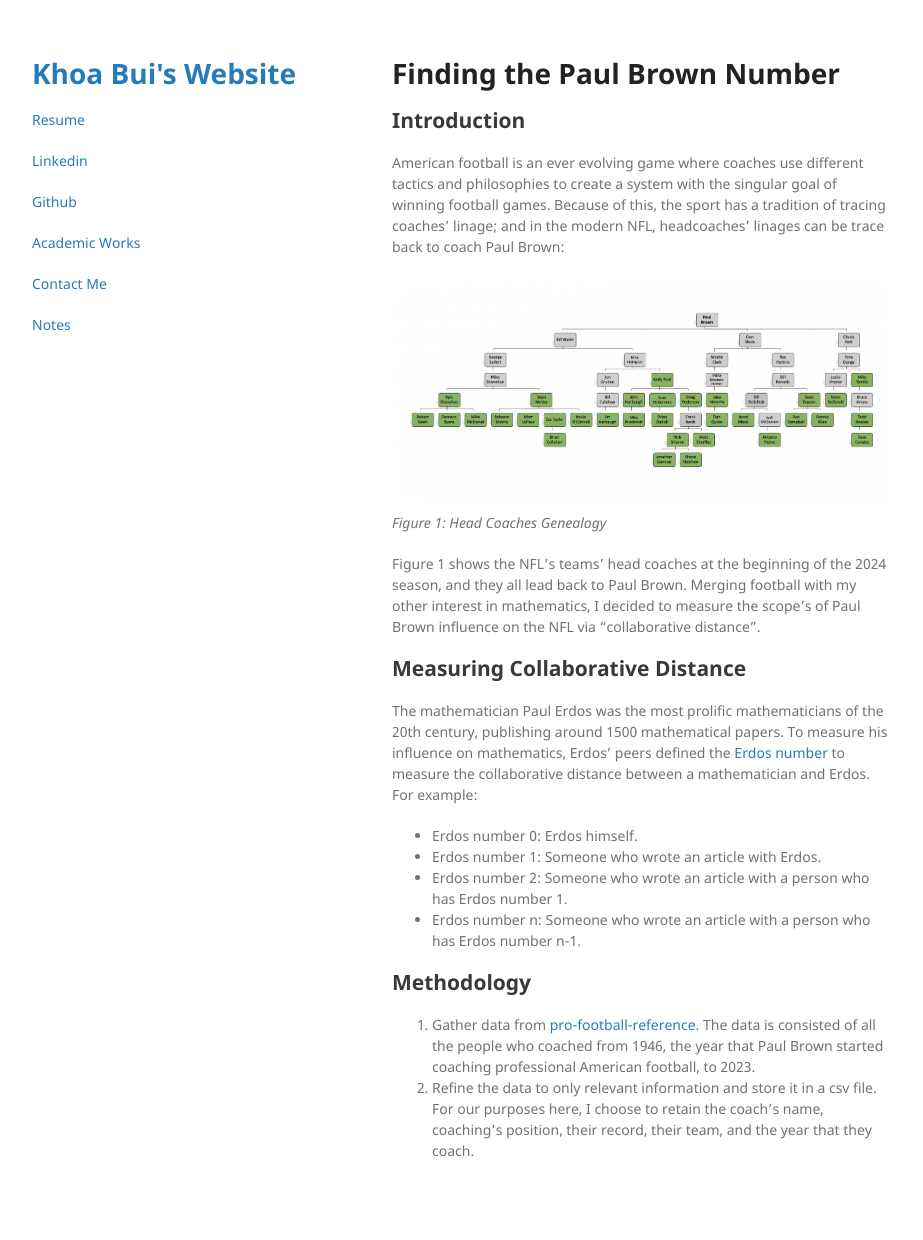
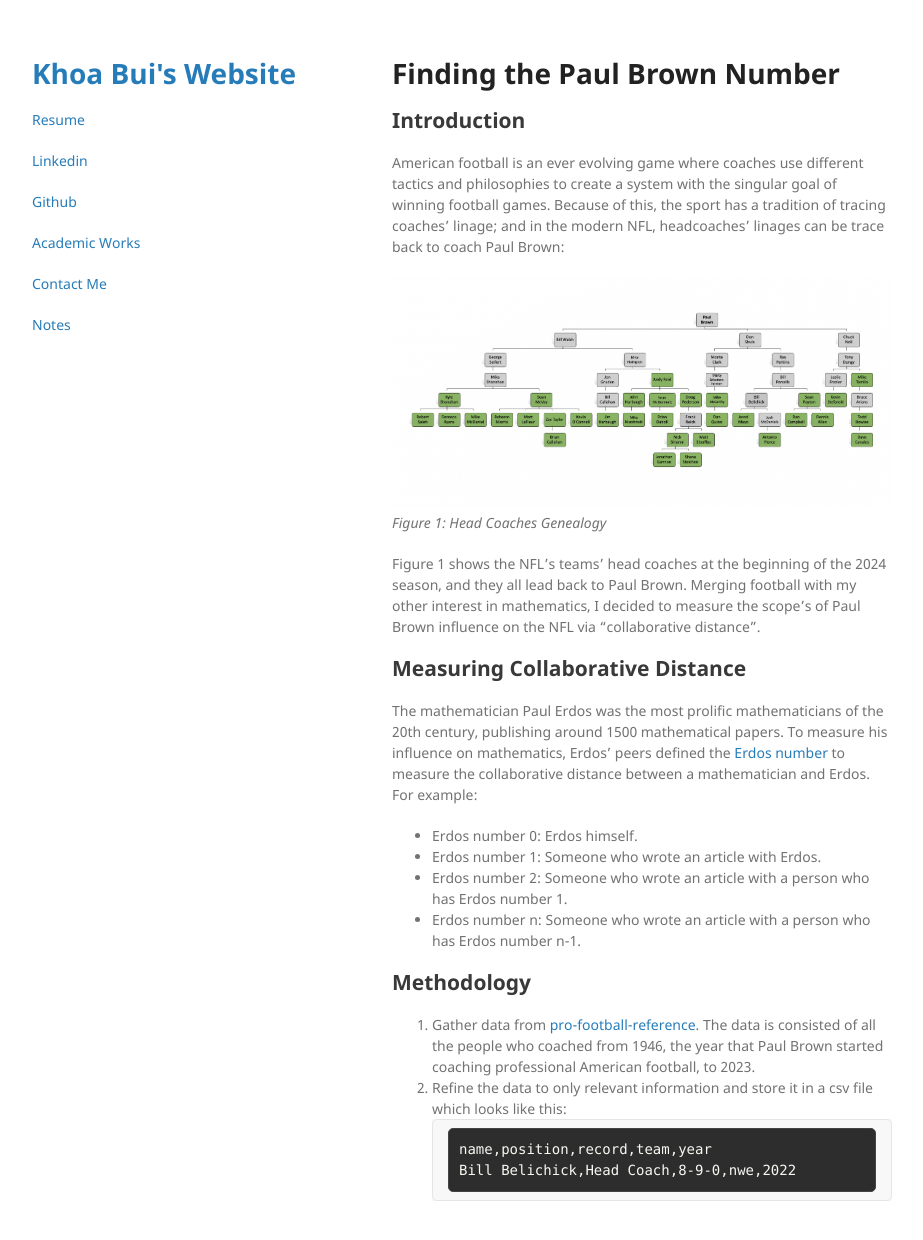
Before and after one commit to khoabuiv/khoabuiv.github.io, a Jekyll site: the page built from blogs/paul_browns_number.md, in a window 1280 px wide and 1271 px high. Shown: the top 1240 px of the window, without its empty margins (178-1101 px from the left). Built offline with Jekyll 4.4.1, drawn with Linux system fonts in a browser that asks for light colours.

Commit message:
Testing darkmode

````diff
--- a/_sass/jekyll-theme-minimal.scss
+++ b/_sass/jekyll-theme-minimal.scss
@@ -69,14 +69,14 @@ blockquote {
 }
 
 code, pre {
+  font-family: Monaco, Bitstream Vera Sans Mono, Lucida Console, Terminal, Consolas, Liberation Mono, DejaVu Sans Mono, Courier New, monospace;
+  color: #f8f8f2; /* Light text for code */
+  background-color: #2d2d2d; /* Dark background for code block */
+  padding: 10px;
+  border: 1px solid #444; /* Slight border for distinction */
+  border-radius: 5px;
   display: block;
-  background: none;
-  white-space: pre;
-  -webkit-overflow-scrolling: touch;
-  overflow-x: scroll;
-  max-width: 100%;
-  min-width: 100px;
-  padding: 0;
+  white-space: pre-wrap;
 }
 
 pre {
--- a/blogs/paul_browns_number.md
+++ b/blogs/paul_browns_number.md
@@ -27,4 +27,8 @@ The mathematician Paul Erdos was the most prolific mathematicians of the 20th ce
 
 ## Methodology
 1. Gather data from [pro-football-reference](https://www.pro-football-reference.com/). The data is consisted of all the people who coached from 1946, the year that Paul Brown started coaching professional American football, to 2023.
-2. Refine the data to only relevant information and store it in a csv file. For our purposes here, I choose to retain the coach's name, coaching's position, their record, their team, and the year that they coach.
+2. Refine the data to only relevant information and store it in a csv file which looks like this:
+```
+name,position,record,team,year
+Bill Belichick,Head Coach,8-9-0,nwe,2022
+```
````
